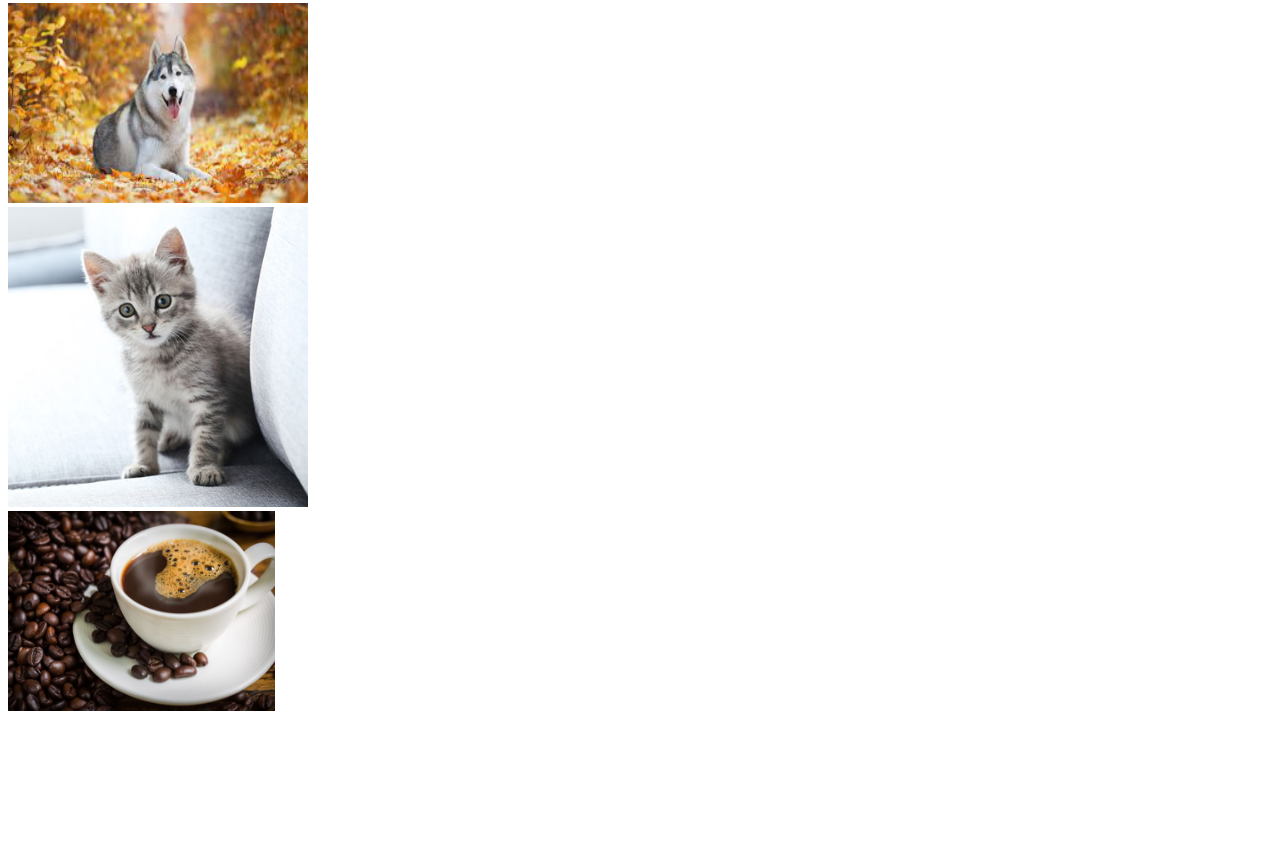
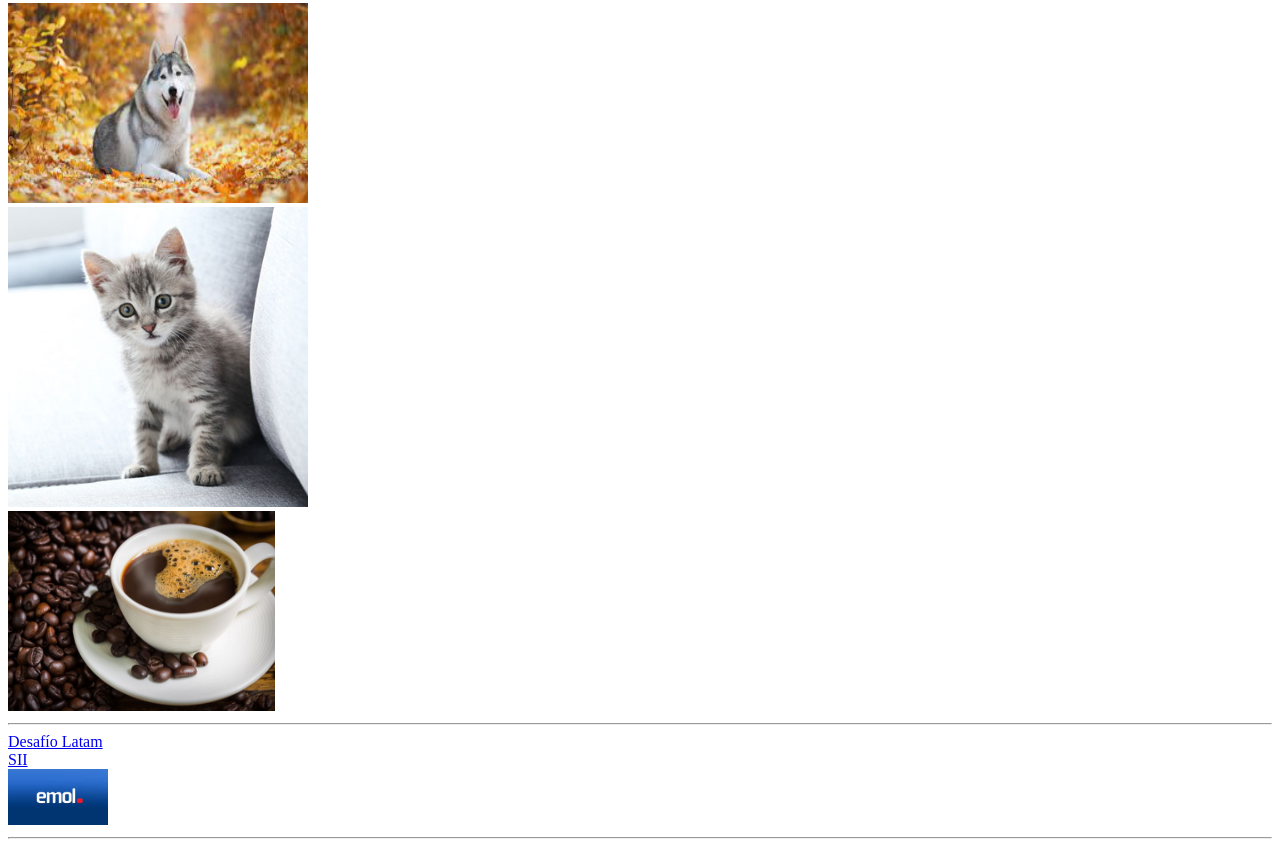
Before and after one commit to PabloARomeroG/FundamentosWebG5, a plain HTML site: page HTML/index.html in a window 1280 px wide. Shown: the part 558-1405 px from the top of the page. Before the commit the page ends 1281 px from the top, so only its background shows below. Drawn offline with Linux system fonts and the light colour scheme.

Commit message:
Trabajo con enlaces

```diff
--- a/HTML/index.html
+++ b/HTML/index.html
@@ -45,6 +45,20 @@
     <br>
     <img src="img/cafe.jpg" alt="cafe" height="200px">
     <br>
+    <hr>
+    <!--enlaces-->
+    <a href="https://empieza.desafiolatam.com">Desafío Latam</a>
+    <!--enlace ligado a un texto-->
+    <br>
+    <a href="https://www.sii.cl" target="_blank">SII</a>
+    <!--_blank = abrir en pestaña-->
+    <br>
+    <a href="https://www.emol.com" target="_blank">
+        <img src="img/emol.jpg" width="100px">
+        <!--enlace ligado a una imagen-->
+    </a>
+    <br>
+    <hr>
 </body>
 
 </html>
```
Also changed, not shown: HTML/img/emol.jpg (added).
